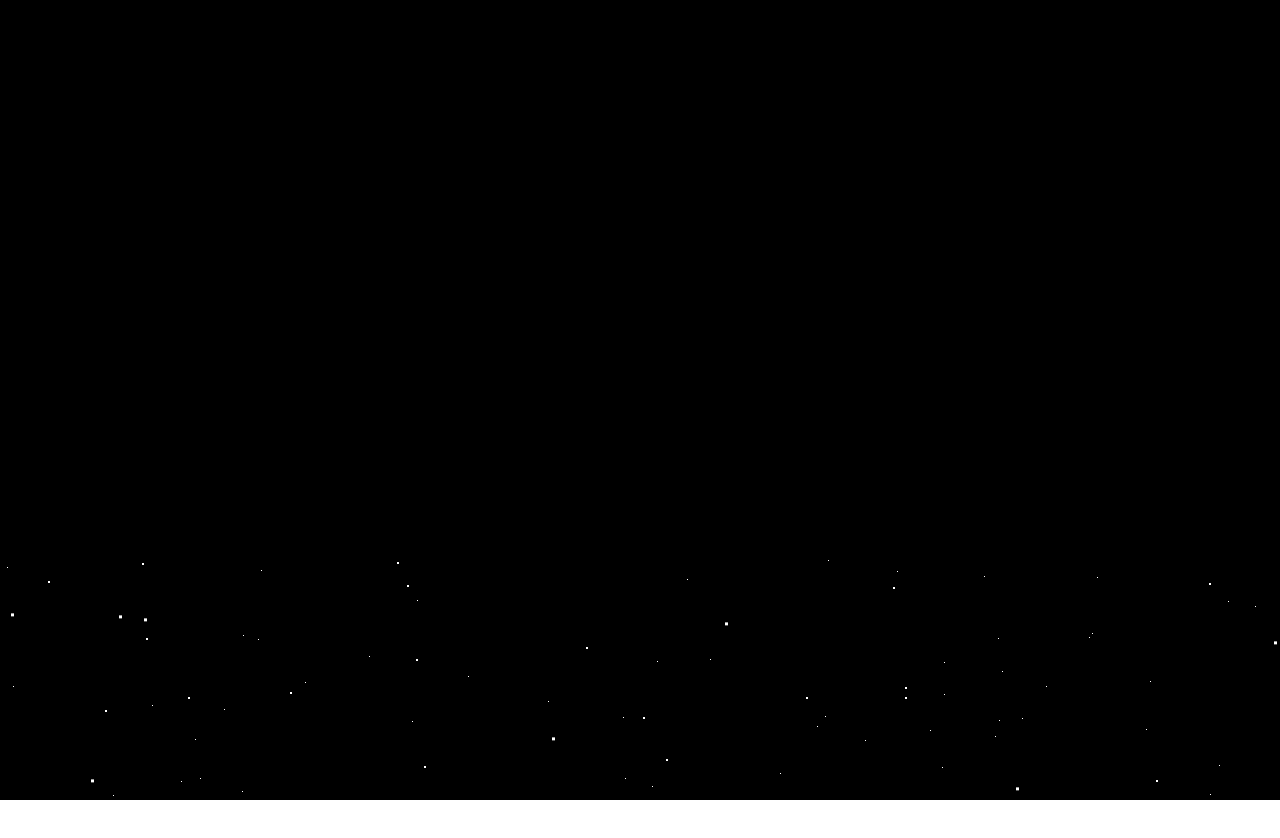
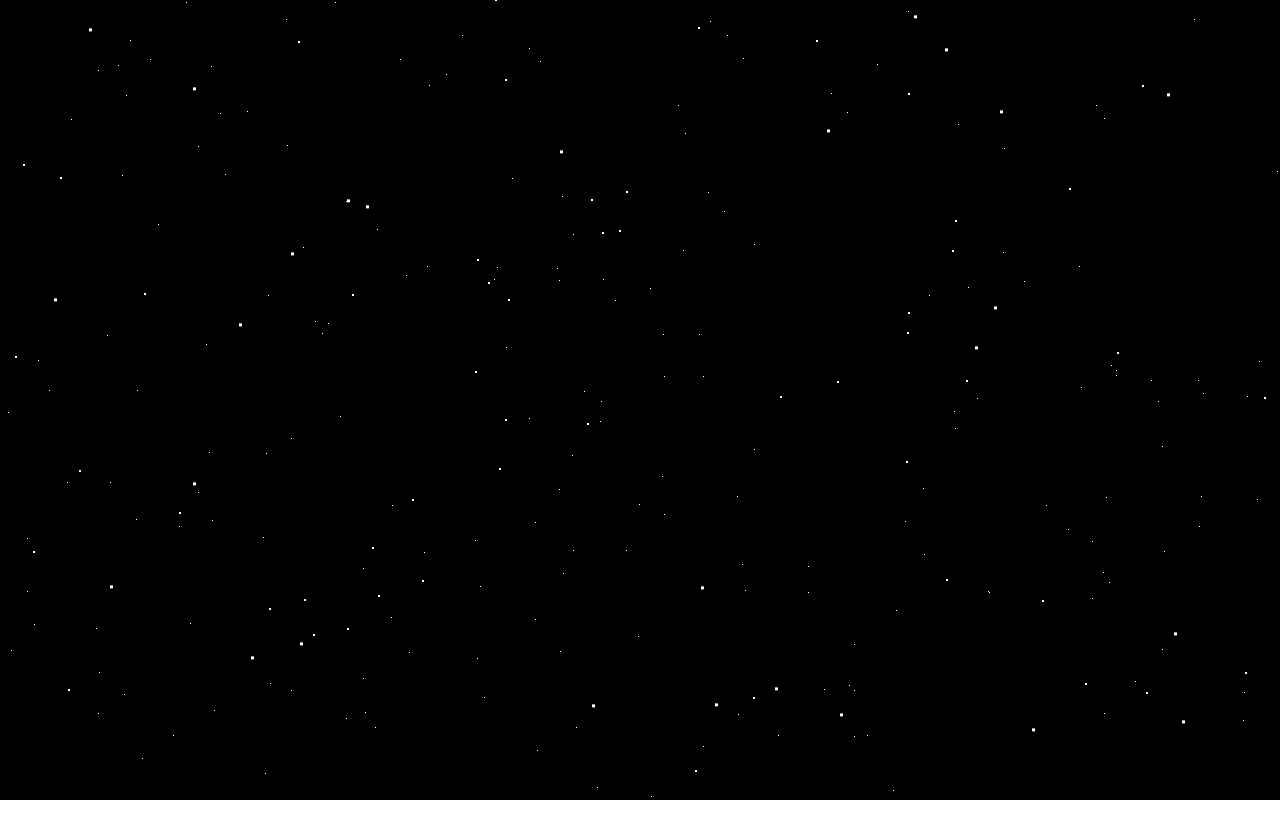
Before and after one commit to bhushan-gandla/PortfolioSpaMinimal, an Angular app: page / in a window 1280 px wide. Shown: the top 838 px of the page. Built offline with nearby package versions, Linux system fonts and the light colour scheme.

Commit message:
Scroll animation works

```diff
--- a/src/app/hero/hero.component.html
+++ b/src/app/hero/hero.component.html
@@ -1,4 +1,4 @@
-<section class="section-wrapper ">
+<section class="section-wrapper hero-section">
    <div class="starry-space">
 
       <!-- <div class="main"></div> -->
@@ -13,10 +13,7 @@
    <!-- Place in Body where you'd like intro to appear -->
 <div class="star-wars-intro">
 
-   <!-- Blue Intro Text -->
-   <p class="intro-text">
-     A few days ago, during...
-   </p>
+
 
    <!-- Logo Image or Text goes in here -->
    <!-- <h2 class="main-logo">
@@ -27,16 +24,15 @@
    <div class="main-content">
 
      <div class="title-content">
-       <p class="content-header">EPISODES IV-VI<br/>A Movie Marathon</p>
+       <p class="content-header">Hi! I am Bhushan and I am a <br>UX Engineer.</p>
 
-       <br>
 
-       <p class="content-body">
-         After years of galactic silence, civilization is on the brink of a new Star Wars release. Now, with the Force preparing to awaken, the people of Earth seek solace in films of old. With nowhere to turn, they gather in great numbers and watch the original trilogy without rest. Three films. 6 hours. 24 minutes. Popcorn. Slushies. Total elation.
-       </p>
+      <p class="content-body">
+        By combining, UI Design and UI
+        Development skills, I am able to weave
+        Rich experiences
+      </p>
 
-       <!-- button or link or whatever -->
-       <a href="./StarScroll.zip" class="space-button">Download The Code Now!</a>
 
      </div>
    </div>
--- a/src/app/home/home.component.html
+++ b/src/app/home/home.component.html
@@ -25,4 +25,6 @@
 <div class="vh-100"></div>
 <div class="vh-100"></div>
 <div class="vh-100"></div>
+
+<!-- <div class="vh-100 section-description"></div> -->
 <app-portfolio></app-portfolio>
--- a/src/scss/_layout.scss
+++ b/src/scss/_layout.scss
@@ -58,7 +58,10 @@
 }
 .section-wrapper{
     scroll-snap-type: y;
-
+    .hero-section{
+      position: fixed;
+      inset: 0;
+    }
 }
 .section-heading{
     height: 100vh;
@@ -222,22 +225,22 @@
 Version: 1.0
 */
 
-body, html{
-    height: 100%;
-    min-height: 100vh;
-    margin: 0px;
-  }
+// body, html{
+//     height: 100%;
+//     min-height: 100vh;
+//     margin: 0px;
+//   }
 
   .star-wars-intro {
     // background: url("img/stars-bg.jpg") center center;
-    width: 100%;
-    height: 100%;
-    font-family: "Droid Sans", arial, verdana, sans-serif;
+    width: 100vw;
+    height: 100vh;
+    // font-family: "Droid Sans", arial, verdana, sans-serif;
     font-weight: 700;
     color: #EBD71C;
-    background-color: #000;
+    // background-color: #000;
     overflow: hidden;
-    position: relative;
+    position: fixed;
   }
 
   .star-wars-intro p.intro-text {
@@ -271,7 +274,7 @@
     bottom: 0;
     font-size: 80px;
     font-weight: bold;
-    text-align: justify;
+    text-align: center;
     overflow: hidden;
     transform-origin: 50% 100%;
     transform: perspective(350px) rotateX(25deg);
@@ -321,6 +324,7 @@
 
   .star-wars-intro .title-content > .content-header {
     text-align: center;
+    margin-bottom: 24rem;
   }
 
   /* Main Image Styles */
@@ -350,66 +354,6 @@
     max-width: 100%;
   }
 
-  @-webkit-keyframes intro {
-    0% { opacity: 1; }
-    90% { opacity: 1; }
-    100% { opacity: 0; }
-  }
-
-  @-moz-keyframes intro {
-    0% { opacity: 1; }
-    90% { opacity: 1; }
-    100% { opacity: 0; }
-  }
-
-  @-ms-keyframes intro {
-    0% { opacity: 1; }
-    90% { opacity: 1; }
-    100% { opacity: 0; }
-  }
-
-  @-o-keyframes intro {
-    0% { opacity: 1; }
-    90% { opacity: 1; }
-    100% { opacity: 0; }
-  }
-
-  @keyframes intro {
-    0% { opacity: 1; }
-    90% { opacity: 1; }
-    100% { opacity: 0; }
-  }
-
-
-  @-webkit-keyframes logo {
-    0% { -webkit-transform: scale(1); opacity: 1; }
-    50% { opacity: 1; }
-    100% { -webkit-transform: scale(0.1); opacity: 0; }
-  }
-
-  @-moz-keyframes logo {
-    0% { -moz-transform: scale(1); opacity: 1; }
-    50% { opacity: 1; }
-    100% { -moz-transform: scale(0.1); opacity: 0; }
-  }
-
-  @-ms-keyframes logo {
-    0% { -ms-transform: scale(1); opacity: 1; }
-    50% { opacity: 1; }
-    100% { -ms-transform: scale(0.1); opacity: 0; }
-  }
-
-  @-o-keyframes logo {
-    0% { -o-transform: scale(1); opacity: 1; }
-    50% { opacity: 1; }
-    100% { -o-transform: scale(0.1); opacity: 0; }
-  }
-
-  @keyframes logo {
-    0% { transform: scale(1); opacity: 1; }
-    50% { opacity: 1; }
-    100% { transform: scale(0.1); opacity: 0; }
-  }
 
   @keyframes scroll {
     0% { top: 100%; }
@@ -426,6 +370,6 @@
     //   animation: scroll 100s linear 4s forwards;
 
       animation: scroll auto linear;
-	  animation-timeline: --page-scroll;
+	    animation-timeline: --page-scroll;
     }
   }
```
